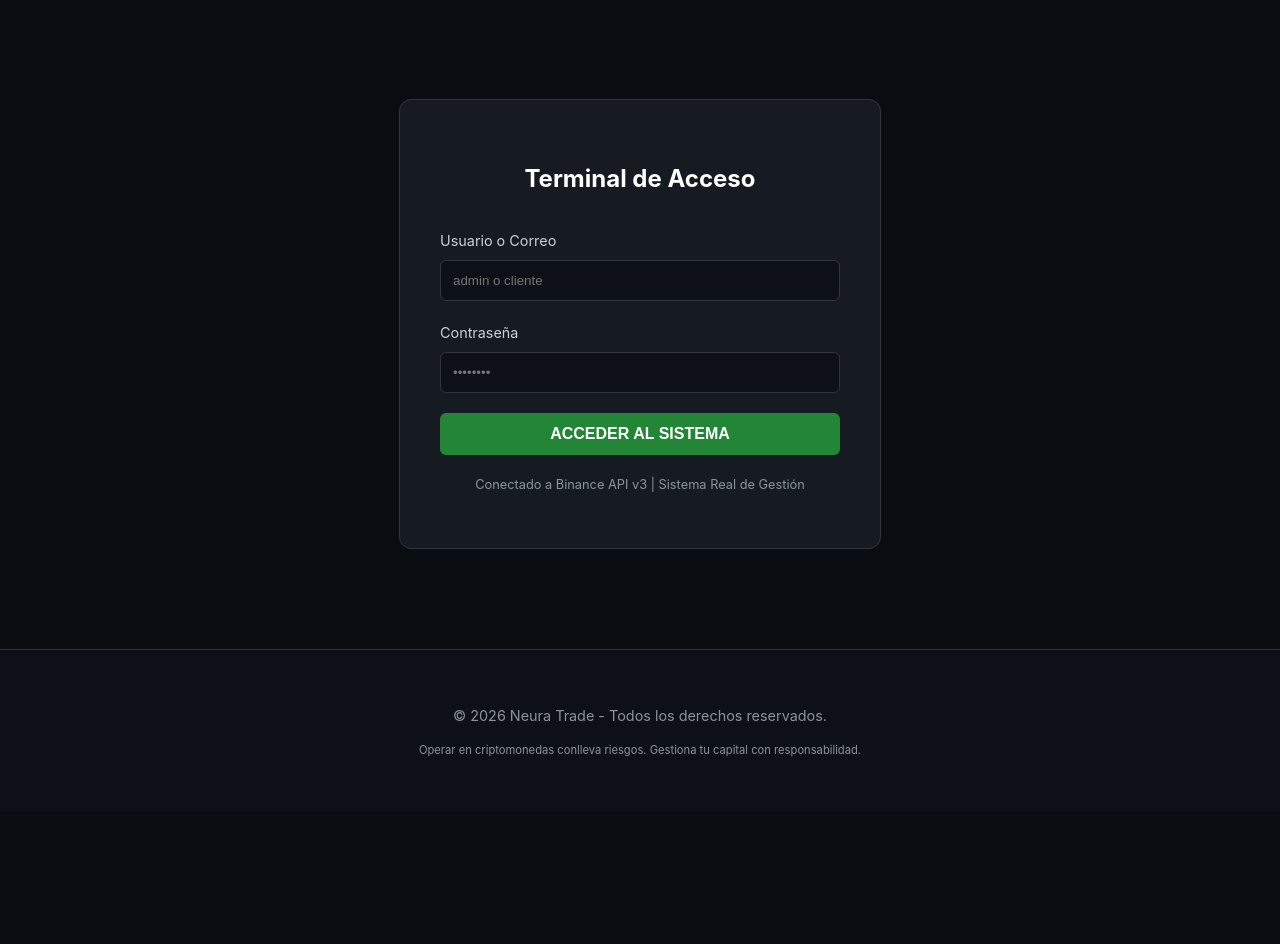
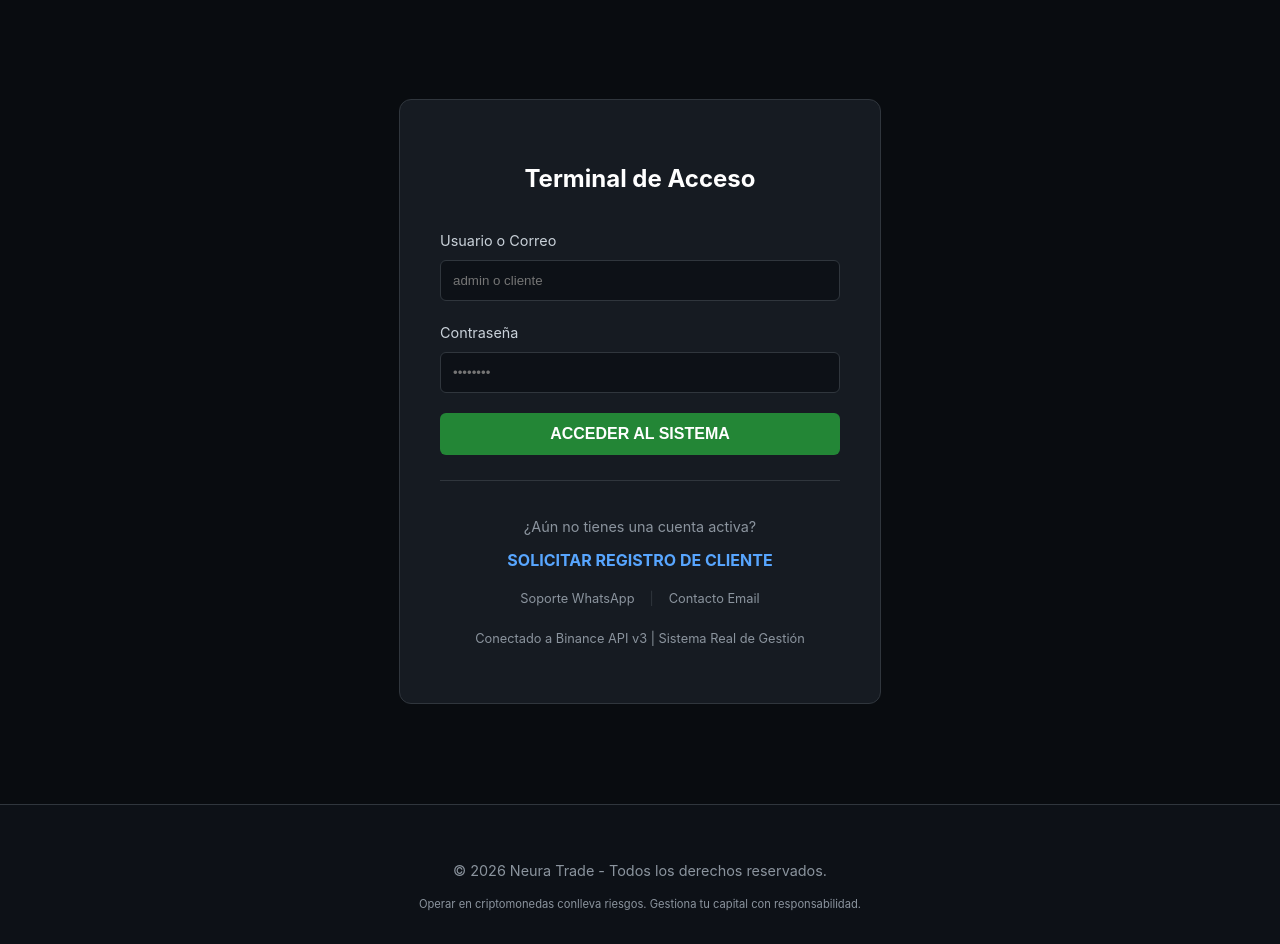
Before and after one commit to neuratradesjm/neuratrade-render, a Flask app: page / in a window 1280 px wide. Shown: the part 835-1779 px from the top of the page. Before the commit the page ends 1592 px from the top, so only its background shows below. Run offline with Flask 3, Linux system fonts and the light colour scheme.

Commit message:
Update index.html

```diff
--- a/templates/index.html
+++ b/templates/index.html
@@ -85,9 +85,10 @@
             border: 1px solid var(--border);
             width: 100%;
             max-width: 400px;
+            text-align: center;
         }
         .login-container h2 { text-align: center; margin-bottom: 30px; color: white; }
-        .input-group { margin-bottom: 20px; }
+        .input-group { margin-bottom: 20px; text-align: left; }
         .input-group label { display: block; margin-bottom: 8px; font-size: 0.9rem; }
         .input-group input {
             width: 100%;
@@ -108,7 +109,9 @@
             font-weight: bold;
             cursor: pointer;
             font-size: 1rem;
+            transition: 0.3s;
         }
+        .btn-login:hover { background: #2ea043; }
 
         /* Footer */
         footer {
@@ -163,6 +166,25 @@
                 </div>
                 <button type="submit" class="btn-login">ACCEDER AL SISTEMA</button>
             </form>
+
+            <!-- Bloque de Registro y Soporte -->
+            <div style="margin-top: 25px; padding-top: 20px; border-top: 1px solid var(--border); font-size: 0.9rem;">
+                <p style="color: #8b949e; margin-bottom: 10px;">¿Aún no tienes una cuenta activa?</p>
+                <a href="/registro" style="color: var(--primary); text-decoration: none; font-weight: bold; font-size: 1rem; display: block; margin-bottom: 15px;">
+                    SOLICITAR REGISTRO DE CLIENTE
+                </a>
+
+                <div style="display: flex; justify-content: center; gap: 15px; font-size: 0.8rem;">
+                    <a href="https://wa.me/584124407893" target="_blank" style="color: #8b949e; text-decoration: none;">
+                        Soporte WhatsApp
+                    </a>
+                    <span style="color: var(--border);">|</span>
+                    <a href="mailto:luisfgarsa@gmail.com" style="color: #8b949e; text-decoration: none;">
+                        Contacto Email
+                    </a>
+                </div>
+            </div>
+
             <p style="font-size: 0.8rem; text-align: center; margin-top: 20px; color: #8b949e;">
                 Conectado a Binance API v3 | Sistema Real de Gestión
             </p>
```
